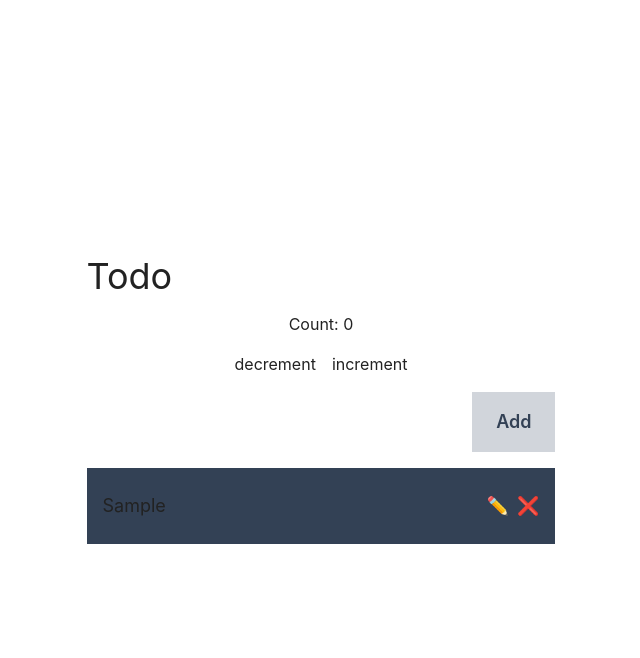
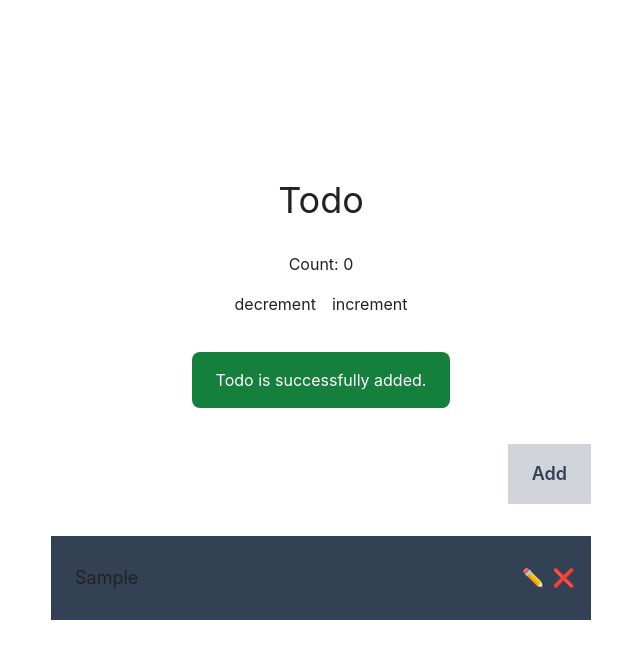
Before and after one commit to ali-yasin-emir/todo-preact-signal, a Preact app: page / in a window 1280 px wide. Both pictures are taken after typing "Sample" into the empty fields and a click on the button "Add". Shown: the top 658 px of the page, without its empty margins (319-959 px from the left). Built offline with nearby package versions, Linux system fonts and the light colour scheme.

Commit message:
I fixed some bugs and implemented alert system

```diff
--- a/src/index.jsx
+++ b/src/index.jsx
@@ -2,6 +2,7 @@ import { render } from "preact";
 
 import "./style.css";
 import { signal } from "@preact/signals";
+import { useRef } from "preact/hooks";
 
 const count = signal(0);
 const todos = signal([]);
@@ -9,12 +10,32 @@ const todo = signal("");
 const onEdit = signal(false);
 const completed = signal(false);
 
+const alert = signal("");
+const alertColor = signal("bg-red-700");
+
+
+
+// focus()
 const handleChange = (e) => {
   todo.value = e.target.value;
 };
 
 const handleAdd = () => {
-  if (todo.value !== "") {
+
+  alert.value === "Before adding new one, complete your empty todo." || "Please add at least one todo." ? "bg-red-700" : "bg-green-700"
+
+  if (todos.value.find((todo) => todo.text === "")) {
+    alert.value = "Before adding new one, complete your empty todo.";
+    alertColor.value = "bg-red-700"
+    return;
+  }
+
+  if (todo.value === "") {
+    alert.value = "Please add at least one todo.";
+    alertColor.value = "bg-red-700"
+  } else {
+    alert.value = "Todo is successfully added.";
+    alertColor.value = "bg-green-700"
     todos.value = [
       ...todos.value,
       {
@@ -25,16 +46,28 @@ const handleAdd = () => {
       },
     ];
   }
+
   todo.value = "";
 };
 
 const handleRemove = (id) => {
   // todos.value = [...todos.value.filter((todo) => todo.id !== id)];
 
+  alert.value = "Todo is successfully removed";
+  alertColor.value = "bg-green-700"
+
   todos.value = todos.value.filter((todo) => todo.id !== id);
 };
 
+const handleRename = (e, text) => {
+  todos.value.find((todo) => todo.text === text).text = e.target.value;
+};
+
+export function App() {
+  const todoRef = useRef(null);
+
   const handleEdit = (id) => {
+    todoRef.current.focus(); // AFTER
     onEdit.value = !onEdit.value;
     /*
 
@@ -50,29 +83,38 @@ const handleEdit = (id) => {
     todos.value.find((todo) => todo.id === id).completed = false;
   };
 
-const handleRename = (e, text) => {
-  todos.value.find((todo) => todo.text === text).text = e.target.value;
+  const handleComplete = (text, id) => {
+    alert.value = "Todo successfully renamed"
+    alertColor.value = "bg-green-700"
+    if (text === "") {
+      todoRef.current.focus(); // AFTER
+      return;
+    }
+    onEdit.value = !onEdit.value;
+    todos.value.find((todo) => todo.id === id).text = text;
+    todos.value.find((todo) => todo.id === id).onEdit = false;
+
   };
 
-const handleComplete = (id) => {
-  onEdit.value = !onEdit.value;
-
-  if (todo.value !== "") {
-    todos.value.find((todo) => todo.id === id).text = todo.value;
-  }
-  todos.value.find((todo) => todo.id === id).onEdit = false;
-};
-
-export function App() {
   return (
+    <div className="flex flex-col gap-8 w-[540px]">
+      <h1 className="self-center text-4xl">Todo</h1>
       <div className="flex flex-col gap-4">
-      <h1 className="self-start text-4xl">Todo</h1>
         <h1>Count: {count.value}</h1>
         <div className="flex gap-4 justify-center">
           <button onClick={() => count.value++}>decrement</button>
           <button onClick={() => count.value--}>increment</button>
         </div>
-
+      </div>
+      <div className="flex justify-center h-[64px] px-6">
+        {alert.value && (
+          <p
+            className={`${alertColor} self-center w-fit px-6 py-4 rounded-lg  text-white`}
+          >
+            {alert.value}
+          </p>
+        )}
+      </div>
       <div className="flex justify-between">
         <input
           value={todo.value}
@@ -87,6 +129,7 @@ export function App() {
           Add
         </button>
       </div>
+
       <div className="flex flex-col gap-6">
         {todos.value.map((todo) => {
           console.log(todo.completed);
@@ -96,20 +139,22 @@ export function App() {
               className="flex justify-between gap-24 py-6 px-4 bg-slate-700 text-lg"
             >
               <input
+                ref={todoRef}
                 onChange={(e) => handleRename(e, todo.text)}
-                className={`bg-transparent outline-none ${
+                className={`px-2 py-1 bg-transparent outline-none focus:ring focus:ring-slate-300 ${
+                  // AFTER outline-none
                   onEdit.value ? "pointer-events-auto" : "pointer-events-none"
                 }`}
                 type="text"
                 value={todo.text}
               />
-              <div className="flex gap-2">
+              <div className="flex items-center gap-2">
                 <div>
                   {
                     <span
                       onClick={
                         todo.onEdit
-                          ? () => handleComplete(todo.id)
+                          ? () => handleComplete(todo.text, todo.id)
                           : () => handleEdit(todo.id)
                       }
                       className="cursor-pointer"
```
Lines whose indentation alone changed are shown as unchanged.
